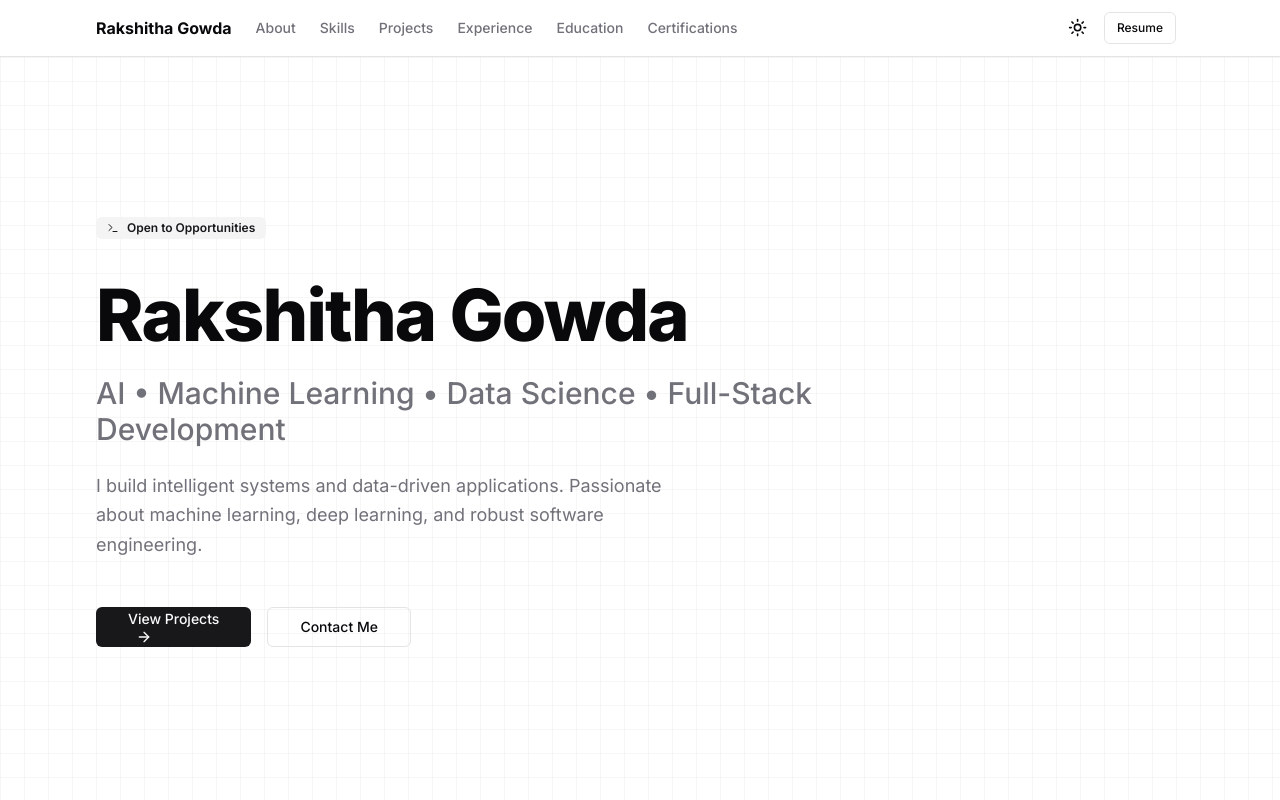
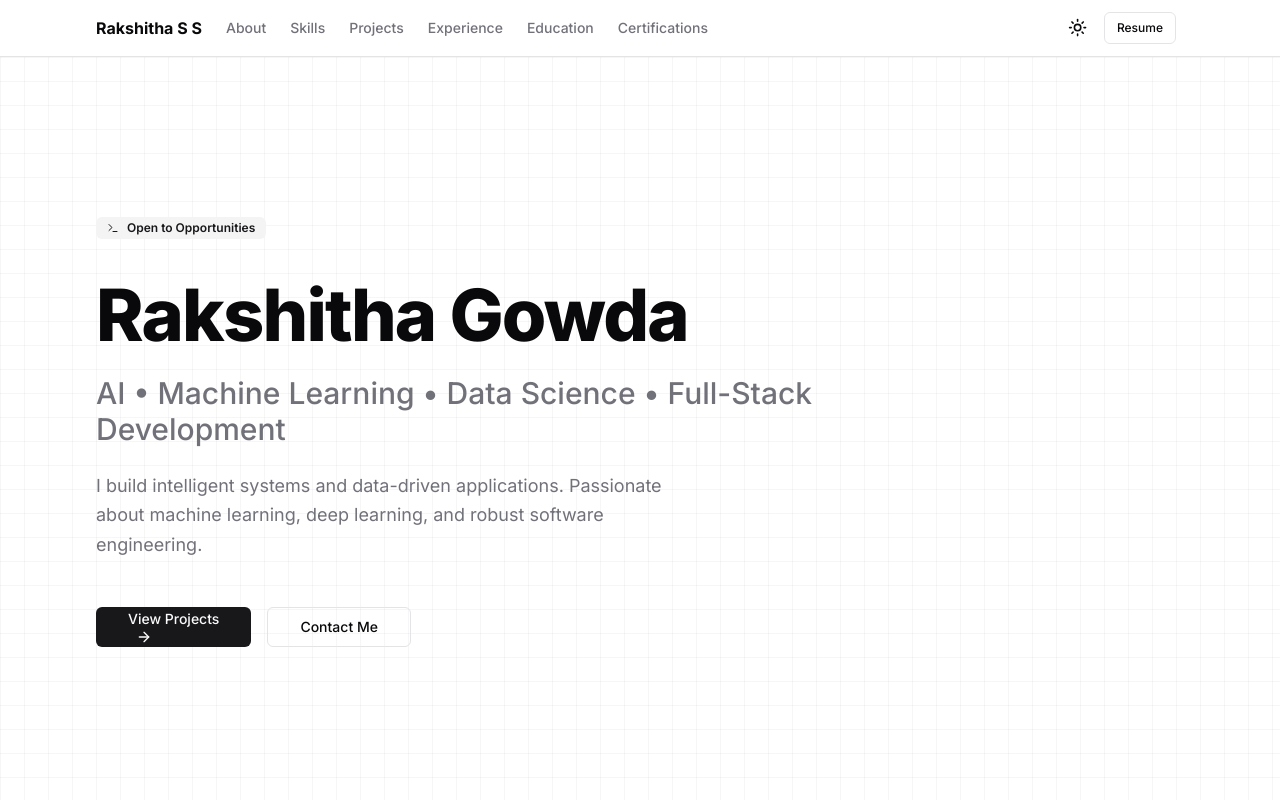
Before and after one commit to rakshitha249/PORTFOLIO, a Next.js app in the folder frontend/: page / in a window 1280 px wide. Shown: the top 800 px of the page. Built offline with nearby package versions, Linux system fonts and the light colour scheme; no server answers.

Commit message:
Update portfolio display name

```diff
--- a/frontend/components/Navbar.tsx
+++ b/frontend/components/Navbar.tsx
@@ -24,7 +24,7 @@
       <div className="container mx-auto flex h-14 max-w-6xl items-center justify-between px-4 md:px-8">
         <div className="flex items-center space-x-4">
           <Link href="/" className="flex items-center space-x-2">
-            <span className="font-bold sm:inline-block hidden">Rakshitha Gowda</span>
+            <span className="font-bold sm:inline-block hidden">Rakshitha S S</span>
             <span className="font-bold sm:hidden">RG</span>
           </Link>
           <nav className="hidden md:flex items-center space-x-4 lg:space-x-6 text-sm font-medium">
```
